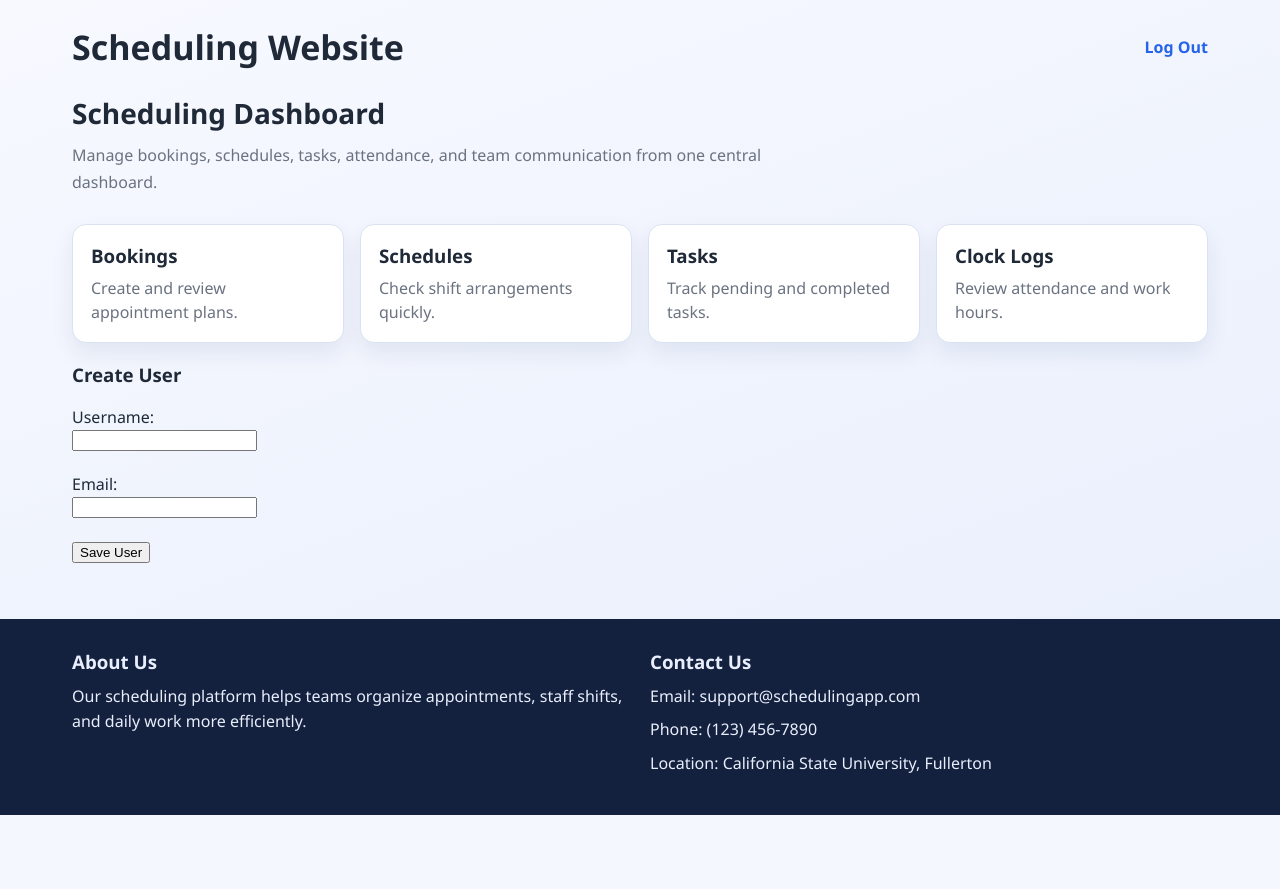
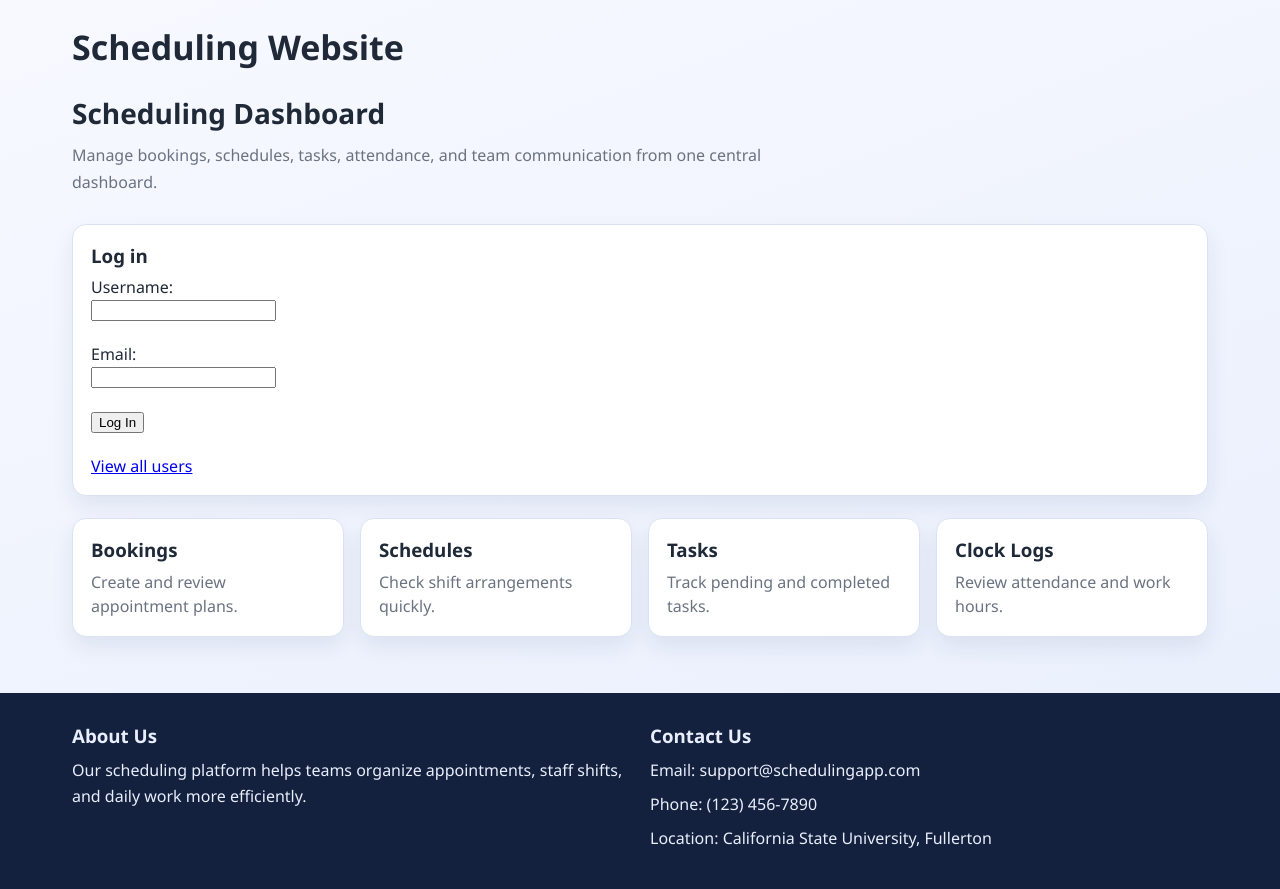
Before and after one commit to ovillela-boop/SchedulingWebsite, a Flask app: page / in a window 1280 px wide. Before the commit the page ends 815 px from the top, so only its background shows below. Run offline with Flask 3, Linux system fonts and the light colour scheme.

Commit message:
UPDATe: updated create/login is feature forms

```diff
--- a/templates/home.html
+++ b/templates/home.html
@@ -9,7 +9,10 @@
 <body>
   <header class="home-header">
     <h1>Scheduling Website</h1>
-    <a class="logout-link" href="/">Log Out</a>
+
+  {% if current_user %}
+    <a class="logout-link" href="{{ url_for('logout')}}">Log Out</a>
+  {% endif %}
   </header>
 
   <main class="home-main">
@@ -20,6 +23,30 @@
         from one central dashboard.
       </p>
     </section>
+    <!-- New User Form Section (Integration mysql) -->
+    <section class="feature-card">
+    {% if current_user %}
+      <h3>Welcome, {{current_user.username }}</h3>
+      <p>You are logged in as {{ current_user.email }}</p>
+      <a href="{{ url_for('list_users')}}">View all users</a>
+    {% else %}
+      <h3>Log in</h3>
+      <form method="POST" action="{{ url_for('login')}}">
+        <label for="username">Username:</label><br>
+        <input type ="text" id="username" name="username" required><br><br>
+
+        <label for="email"> Email:</label><br>
+        <input type="email" id="email" name="email" required><br><br>
+
+        <button type="submit"> Log In</button>
+      </form>
+
+      <br>
+      <a href="{{ url_for('list_users') }}">View all users</a>
+
+    {% endif %}
+    </section>
+    <br>
 
     <section class="feature-grid">
       <article class="feature-card">
@@ -42,19 +69,7 @@
         <p>Review attendance and work hours.</p>
       </article>
     </section>
-    <!-- New User Form Section (Integration mysql) -->
-    <section>
-      <h3>Create User</h3>
-      <form method="POST" action="{{ url_for('create_user')}}">
-        <label for="username">Username:</label><br>
-        <input type ="text" id="username" name="username" required><br><br>
 
-        <label for="email"> Email:</label><br>
-        <input type="email" id="email" name="email" required><br><br>
-
-        <button type="submit"> Save User</button>
-      </form>
-    </section>
 
   </main>
 
```
